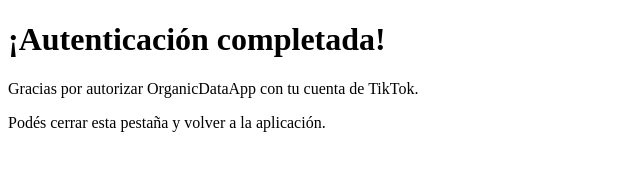
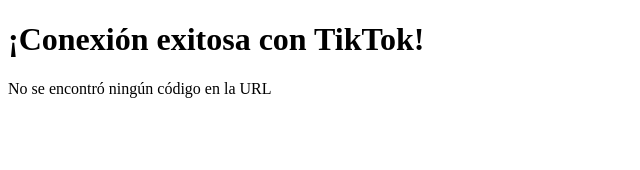
Before and after one commit to mandatas/tos-organicdata, a plain HTML site: page callback.html in a window 1280 px wide. Shown: the whole page, without its empty margins (0-640 px from the left). Drawn offline with Linux system fonts and the light colour scheme.

Commit message:
Update callback.html

```diff
--- a/callback.html
+++ b/callback.html
@@ -2,21 +2,24 @@
 <html lang="es">
 <head>
   <meta charset="UTF-8">
-  <title>Redirección completada</title>
+  <title>Autenticación TikTok</title>
 </head>
 <body>
-  <h1>¡Autenticación completada!</h1>
-  <p>Gracias por autorizar OrganicDataApp con tu cuenta de TikTok.</p>
-  <p>Podés cerrar esta pestaña y volver a la aplicación.</p>
+  <h1>¡Conexión exitosa con TikTok!</h1>
+  <p id="message">Procesando código...</p>
 
-  <!-- Si estás manejando el "code" desde el frontend, podés leerlo así -->
   <script>
     const params = new URLSearchParams(window.location.search);
     const code = params.get('code');
     const state = params.get('state');
 
+    const message = code
+      ? `Código recibido: ${code}`
+      : `No se encontró ningún código en la URL`;
+
+    document.getElementById('message').innerText = message;
+
     console.log("Código recibido de TikTok:", code);
-    // Aquí podrías redirigir, almacenarlo temporalmente, o enviarlo a tu backend
   </script>
 </body>
 </html>
```
